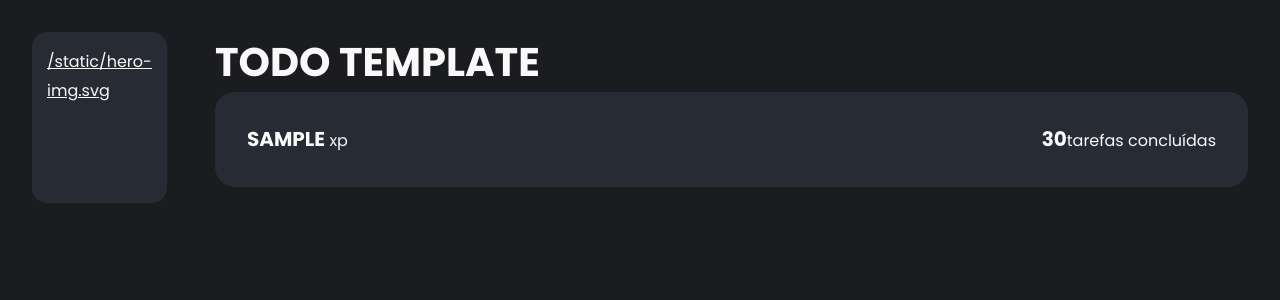
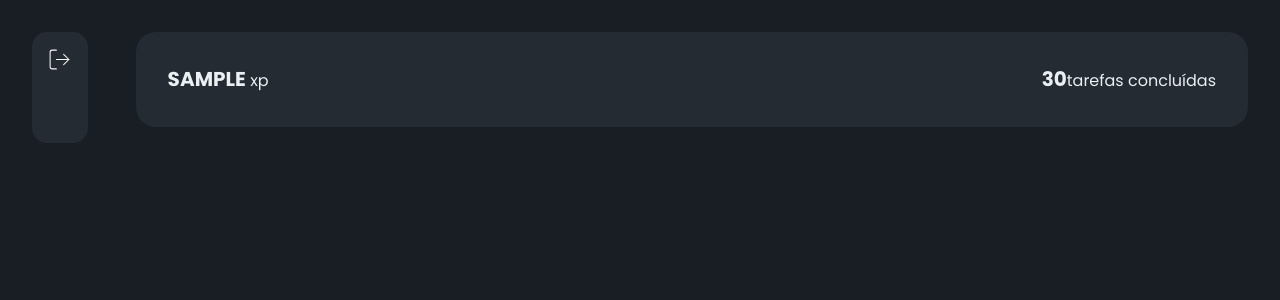
Before and after one commit to gabriela-schuster/rythm, a Django app: page /ranking/ in a window 1280 px wide. Shown: the top 300 px of the page. Run offline with Django 3.2, Linux system fonts and the light colour scheme; tables that the repository leaves empty hold one stand-in row (values such as "Sample post").

Commit message:
bug fixes

```diff
--- a/pulses/templates/pulses/ranking.html
+++ b/pulses/templates/pulses/ranking.html
@@ -5,12 +5,9 @@
 {% block content %}
 <section class="ranking">
 
-
 	{% include 'partials/_nav-side.html' %}
 
 	<div class="ranking-wrapper">
-		<h2>TODO template</h2>
-
 		{% for player in players %}
 		<div class="box">
 			<div class="line">
--- a/pulses/views.py
+++ b/pulses/views.py
@@ -10,7 +10,8 @@ from .forms import Pulseform
 def index(req):
 	if req.user:
 		return redirect('dashboard')
-	return render(req, 'pulses/home.html')
+	else:
+		return render(req, 'pulses/home.html')
 
 
 @login_required(login_url='login')
@@ -19,8 +20,18 @@ def dashboard(req):
 	user_level = user.level_set.get(user=user)
 
 	concluded = Pulse.objects.all().filter(player=user).filter(concluded=True)
-	three_pulses = Pulse.objects.all().filter(player=user).filter(
-		concluded=True)[len(concluded) - 3:]
+	try:
+		three_pulses = Pulse.objects.all().filter(player=user).filter(
+			concluded=True)
+
+		if len(three_pulses) == 1 or len(three_pulses) == 2:
+			three_pulses = three_pulses
+		else:
+			three_pulses = three_pulses[len(concluded) - 3:]
+	except:
+		# if user didn't complete three pulses
+		three_pulses = None
+
 	try:
 		not_concluded = Pulse.objects.all().filter(concluded=False).latest('title')
 	except:
@@ -56,7 +67,6 @@ def dashboard(req):
 		return redirect('dashboard')
 
 	return render(req, 'pulses/dashboard.html', context)
-	# TODO: link created pulse and user, add xp
 
 
 @login_required(login_url='login')
--- a/rythm/settings.py
+++ b/rythm/settings.py
@@ -12,7 +12,7 @@ BASE_DIR = Path(__file__).resolve().parent.parent
 # See https://docs.djangoproject.com/en/3.2/howto/deployment/checklist/
 
 # SECURITY WARNING: keep the secret key used in production secret!
-SECRET_KEY = 'django-insecure-^9%ql_p4goc94mhvpjswph&ck^#h80f_gyem!5=+e1g*_sw)!x'
+SECRET_KEY = env('SECRET_KEY')
 
 # SECURITY WARNING: don't run with debug turned on in production!
 DEBUG = True
--- a/static/style.css
+++ b/static/style.css
@@ -6,8 +6,8 @@
 }
 
 :root {
-	--light: #f9f9f9;
-	--bolder: #e95d5e;
+	--light: #e9eff2;
+	--bolder: #e95d5e;	/* #66da79 */
 	--bold: #edc154;
 	--secondary: #A4A4A4;
 
@@ -15,8 +15,8 @@
 	--gap-md: 3rem;
 	--gap-sm: 1rem;
 
-	--bg: #272B34;
-	--bg-darker: #1A1C20;
+	--bg: #252b33;
+	--bg-darker: #191E24;
 }
 
 body {
@@ -112,6 +112,10 @@ nav.side {
 
 	border-radius: 15px;
 	background-color: var(--bg);
+}
+nav.side img {
+	width: 100%;
+	margin: 0 !important;
 }
 
 /* FORM */
--- a/templates/partials/_nav-side.html
+++ b/templates/partials/_nav-side.html
@@ -1,5 +1,7 @@
 {% load static %}
 
 <nav class="side">
-	<a href="{% url 'logout' %}">{% static 'hero-img.svg' %}</a>
+	<a href="{% url 'logout' %}">
+		<img src="{% static 'icons/logout.svg' %}" alt="Logout">
+	</a>
 </nav>
```
Also changed, not shown: pyvenv.cfg (deleted, +0 -8 lines), 1 other file.
